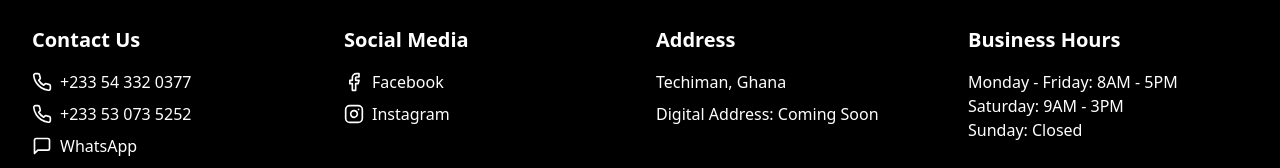
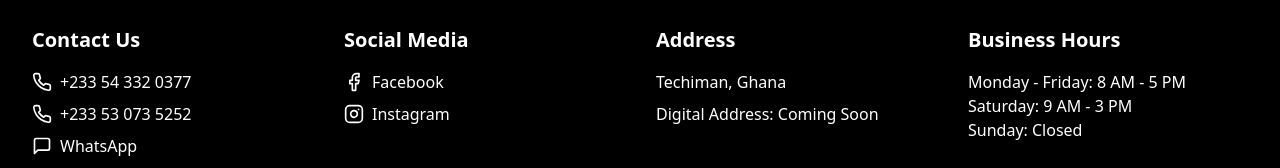
Before and after one commit to adeline-del/my-app, a React (Vite) app: page / in a window 1280 px wide. Shown: the part 3224-3392 px from the top of the page. Built offline with nearby package versions, Linux system fonts and the light colour scheme.

Commit message:
Final Changes

```diff
--- a/package.json
+++ b/package.json
@@ -11,10 +11,11 @@
     "server": "node server/index.js"
   },
   "dependencies": {
-    "axios": "^1.6.7",
+    "axios": "^1.7.9",
     "cors": "^2.8.5",
     "dotenv": "^16.4.5",
     "express": "^4.18.2",
+    "googleapis": "^144.0.0",
     "lucide-react": "^0.344.0",
     "mongoose": "^8.2.0",
     "react": "^18.3.1",
--- a/src/App.tsx
+++ b/src/App.tsx
@@ -4,6 +4,7 @@ import { Products } from './components/Products';
 import { FAQS } from './components/Faq';
 import { Footer } from './components/Footer';
 import { AboutCEO } from './components/About';
+
 
 
 
--- a/src/components/Footer.tsx
+++ b/src/components/Footer.tsx
@@ -56,8 +56,8 @@ export function Footer() {
 
           <div>
             <h3 className="text-xl font-semibold mb-4">Business Hours</h3>
-            <p>Monday - Friday: 8AM - 5PM</p>
-            <p>Saturday: 9AM - 3PM</p>
+            <p>Monday - Friday: 8 AM - 5 PM</p>
+            <p>Saturday: 9 AM - 3 PM</p>
             <p>Sunday: Closed</p>
           </div>
         </div>
--- /dev/null
+++ b/src/utils/fetchSheetData.ts
@@ -0,0 +1,21 @@
+import axios from 'axios';
+
+const spreadsheetId = '1rbxwZKMVjpLyrsT5jB2aLbDBB74SVYAYUkqqetmjQrU';
+const apiKey = process.env.REACT_APP_GOOGLE_SHEETS_API_KEY;
+// const range = 'Sheet1!A1:D162';
+
+/**
+ * Fetch data from a specific range in the Google Sheet.
+ * @param range - Sheet1!A1:D162.
+ */
+export const fetchSheetData = async (range: string) => {
+  try {
+    const response = await axios.get(
+      `https://sheets.googleapis.com/v4/spreadsheets/${spreadsheetId}/values/${range}?key=${apiKey}`
+    );
+    return response.data.values; // Returns the table rows as a 2D array.
+  } catch (error) {
+    console.error('Error fetching data:', error);
+    return null;
+  }
+};
```
Also changed, not shown: 2 other files (tests, documents, lock files or other folders).
